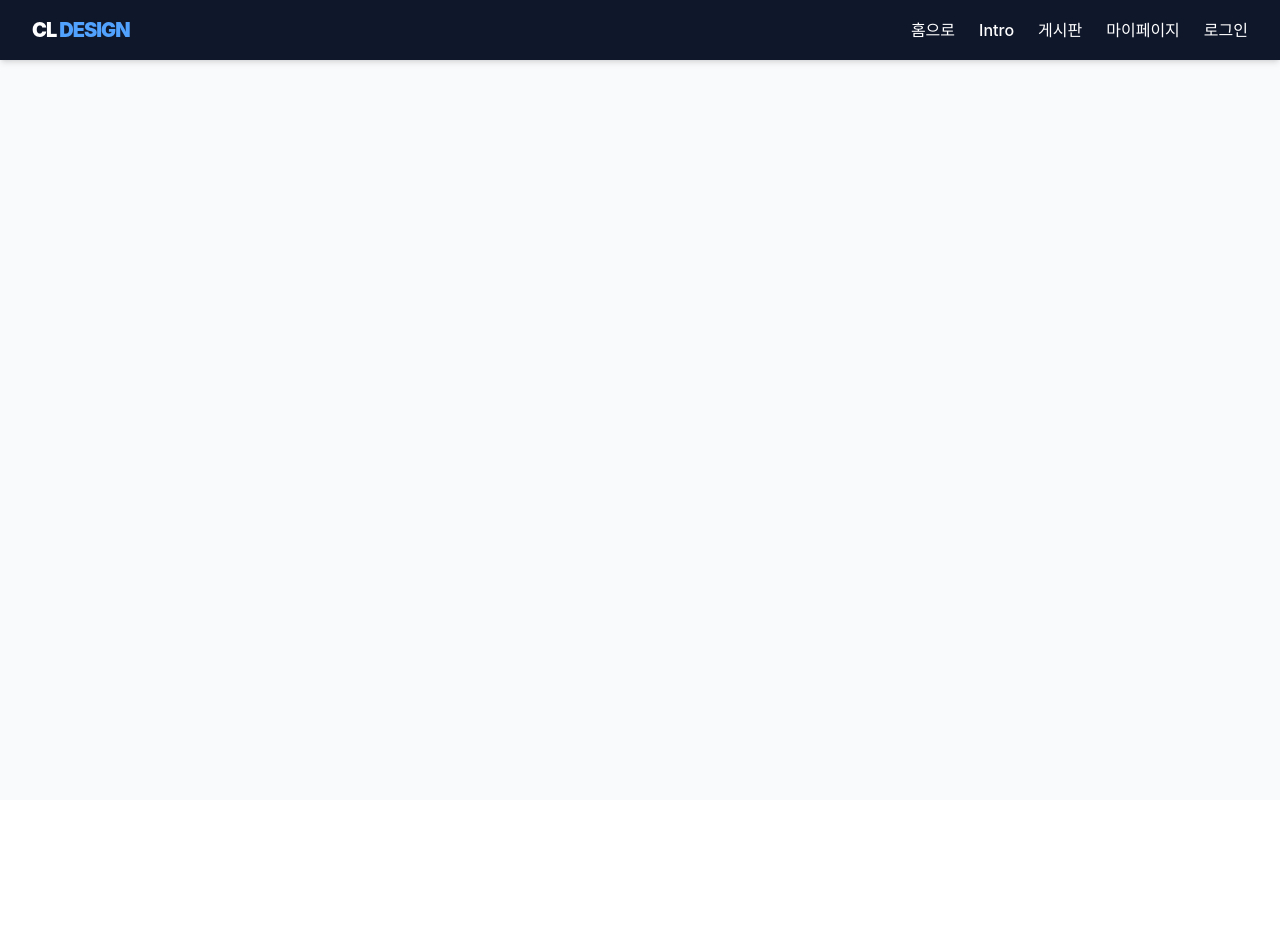
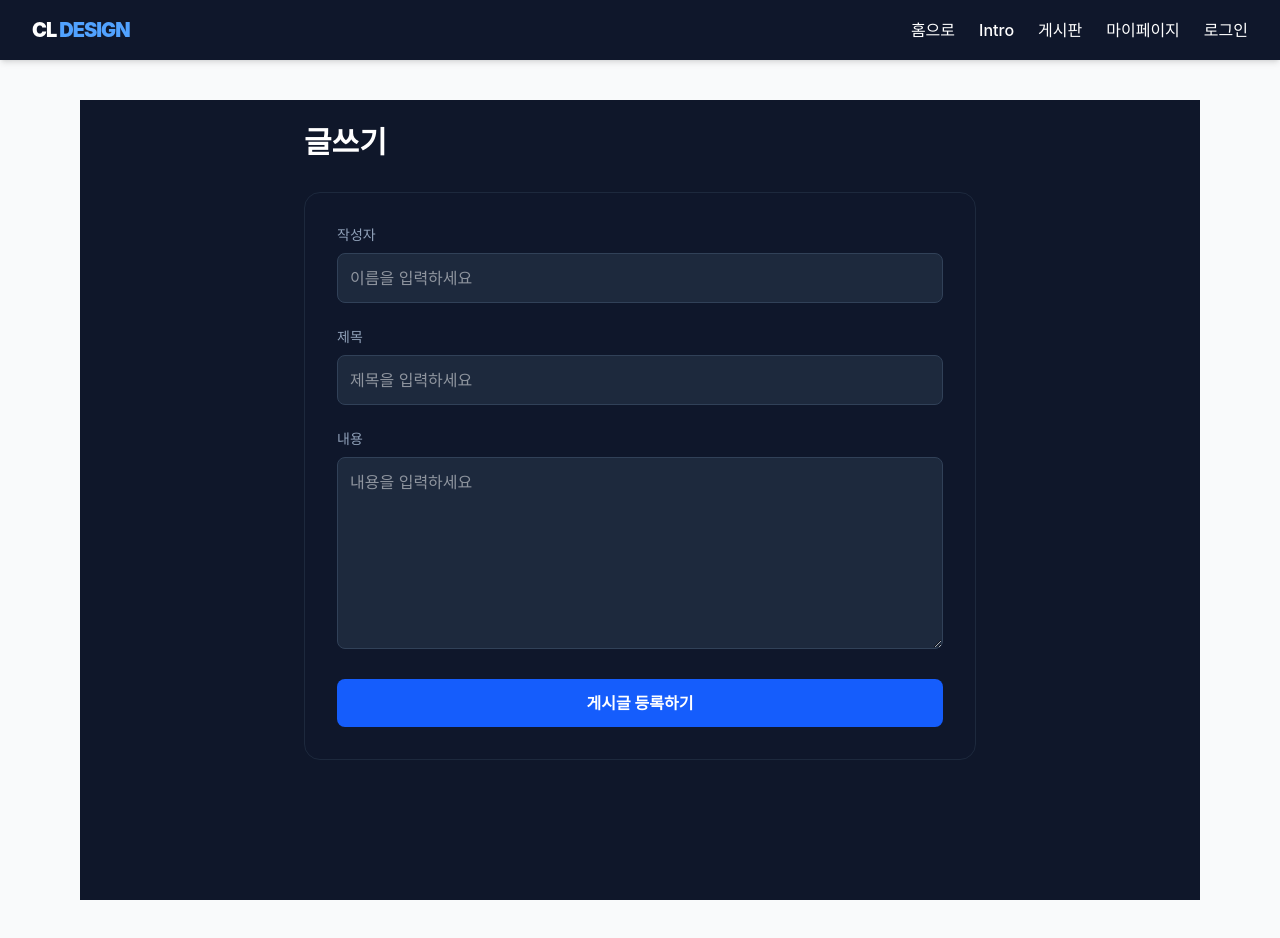
Before and after one commit to singhvella38-prog/home, a React (Vite) app: page /Write in a window 1280 px wide. Before the commit the page ends 800 px from the top, so only its background shows below. Built offline with nearby package versions, Linux system fonts and the light colour scheme; no server answers.

Commit message:
new article

```diff
--- a/src/App.jsx
+++ b/src/App.jsx
@@ -4,6 +4,7 @@ import MyPage from './pages/MyPage';
 import Login from './pages/Login';
 import Intro from './pages/Intro';
 import NoticeBoard from './pages/NoticeBoard';
+import Write from './pages/Write';
 import NaverCallback from './pages/NaverCallback';
 
 function App() {
@@ -32,6 +33,7 @@ function App() {
             <Route path="/Login" element={<Login />} />
             <Route path="/Intro" element={<Intro />} />
             <Route path="/NoticeBoard" element={<NoticeBoard />} />
+            <Route path="/Write" element={<Write />} />
             <Route path="/api/auth/callback/naver" element={<NaverCallback />} />
           </Routes>
         </main>
--- a/src/pages/NoticeBoard.jsx
+++ b/src/pages/NoticeBoard.jsx
@@ -1,6 +1,6 @@
 import React, { useEffect, useState } from 'react';
 import { supabase } from '../lib/supabaseClient';
-
+import { Link } from 'react-router-dom';
 const NoticeBoard = () => {
   const [notices, setNotices] = useState([]);
   const [loading, setLoading] = useState(true);
@@ -30,9 +30,17 @@ const NoticeBoard = () => {
   return (
     <div className="min-h-screen bg-[#0f172a] p-6 text-white font-sans">
       <div className="max-w-4xl mx-auto">
-        <header className="mb-10 border-b border-slate-800 pb-6">
-          <h1 className="text-3xl font-bold tracking-tight">Notice Board</h1>
-          <p className="text-slate-400 mt-2">집중 집중 알려드립니다.</p>
+        <header className="mb-10 border-b border-slate-800 pb-6 flex justify-between items-end">
+          <div>
+            <h1 className="text-3xl font-bold tracking-tight">Notice Board</h1>
+            <p className="text-slate-400 mt-2">공지사항</p>
+          </div>
+          <Link
+            to="/write"
+            className="bg-blue-600 hover:bg-blue-500 text-white px-5 py-2.5 rounded-lg font-bold transition-all shadow-lg shadow-blue-500/20"
+          >
+            글쓰기
+          </Link>
         </header>
 
         <div className="space-y-4">
--- /dev/null
+++ b/src/pages/Write.jsx
@@ -0,0 +1,84 @@
+import React, { useState } from 'react';
+import { useNavigate } from 'react-router-dom';
+import { supabase } from '../lib/supabaseClient';
+
+const WriteNotice = () => {
+  const [title, setTitle] = useState('');
+  const [content, setContent] = useState('');
+  const [author, setAuthor] = useState('');
+  const [isSubmitting, setIsSubmitting] = useState(false);
+  const navigate = useNavigate();
+
+  const handleSubmit = async (e) => {
+    e.preventDefault();
+    setIsSubmitting(true);
+
+    try {
+      // Supabase 'notices' 테이블에 데이터 삽입
+      const { error } = await supabase
+        .from('notices')
+        .insert([{ title, content, author }]);
+
+      if (error) throw error;
+
+      alert('게시글이 성공적으로 등록되었습니다!');
+      navigate('/NoticeBoard'); // 등록 후 게시판으로 이동
+    } catch (error) {
+      console.error('Error:', error.message);
+      alert('등록 중 오류가 발생했습니다.');
+    } finally {
+      setIsSubmitting(false);
+    }
+  };
+
+  return (
+    <div className="min-h-screen bg-[#0f172a] p-6 text-white">
+      <div className="max-w-2xl mx-auto">
+        <h1 className="text-3xl font-bold mb-8">글쓰기</h1>
+        <form onSubmit={handleSubmit} className="space-y-6 bg-slate-900 p-8 rounded-2xl border border-slate-800">
+          <div>
+            <label className="block text-sm font-medium mb-2 text-slate-400">작성자</label>
+            <input
+              type="text"
+              value={author}
+              onChange={(e) => setAuthor(e.target.value)}
+              className="w-full bg-slate-800 border border-slate-700 rounded-lg p-3 focus:outline-none focus:border-blue-500"
+              placeholder="이름을 입력하세요"
+              required
+            />
+          </div>
+          <div>
+            <label className="block text-sm font-medium mb-2 text-slate-400">제목</label>
+            <input
+              type="text"
+              value={title}
+              onChange={(e) => setTitle(e.target.value)}
+              className="w-full bg-slate-800 border border-slate-700 rounded-lg p-3 focus:outline-none focus:border-blue-500"
+              placeholder="제목을 입력하세요"
+              required
+            />
+          </div>
+          <div>
+            <label className="block text-sm font-medium mb-2 text-slate-400">내용</label>
+            <textarea
+              value={content}
+              onChange={(e) => setContent(e.target.value)}
+              className="w-full bg-slate-800 border border-slate-700 rounded-lg p-3 h-48 focus:outline-none focus:border-blue-500"
+              placeholder="내용을 입력하세요"
+              required
+            ></textarea>
+          </div>
+          <button
+            type="submit"
+            disabled={isSubmitting}
+            className="w-full bg-blue-600 hover:bg-blue-500 text-white font-bold py-3 rounded-lg transition-colors disabled:opacity-50"
+          >
+            {isSubmitting ? '등록 중...' : '게시글 등록하기'}
+          </button>
+        </form>
+      </div>
+    </div>
+  );
+};
+
+export default WriteNotice;
```
